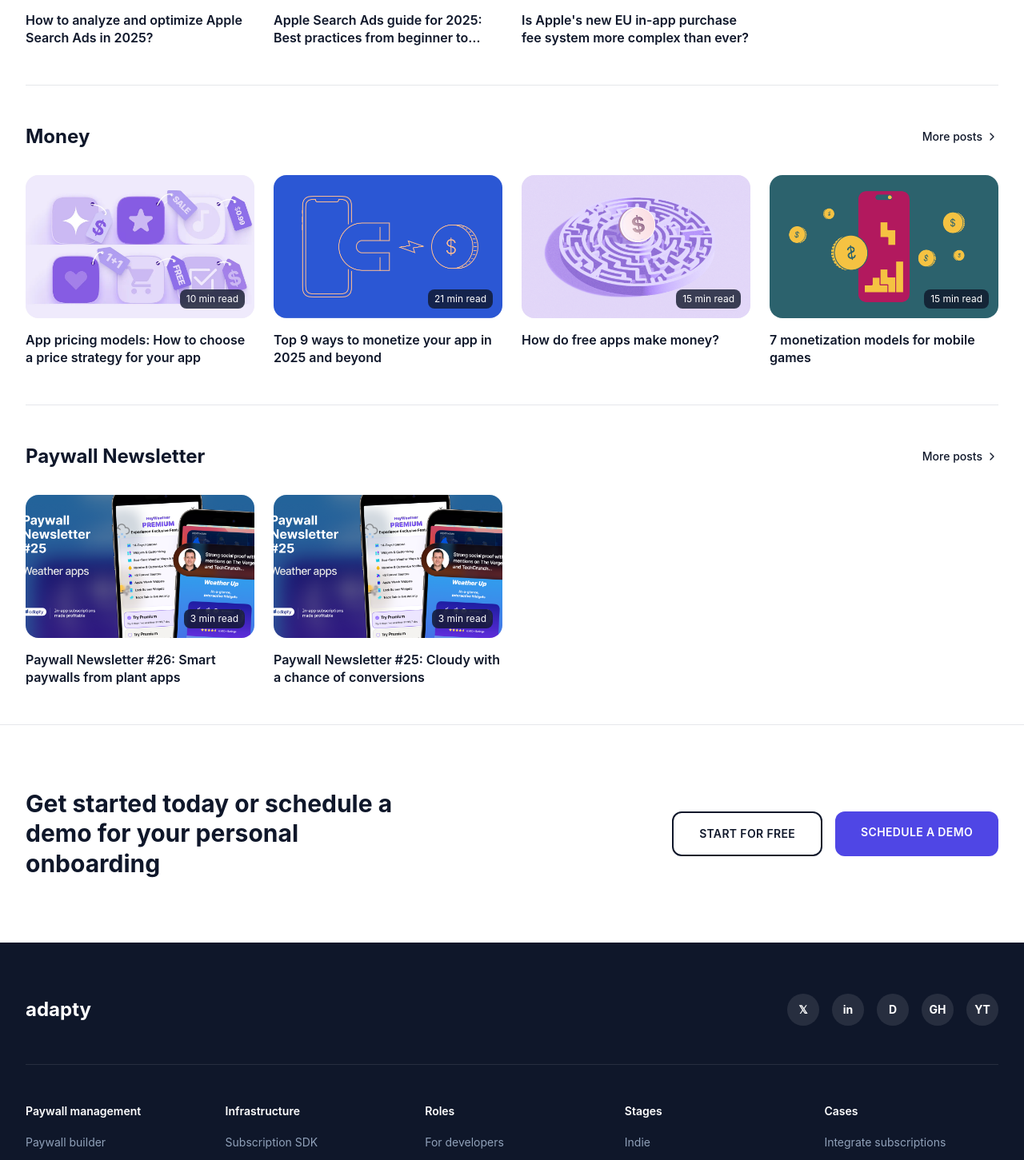
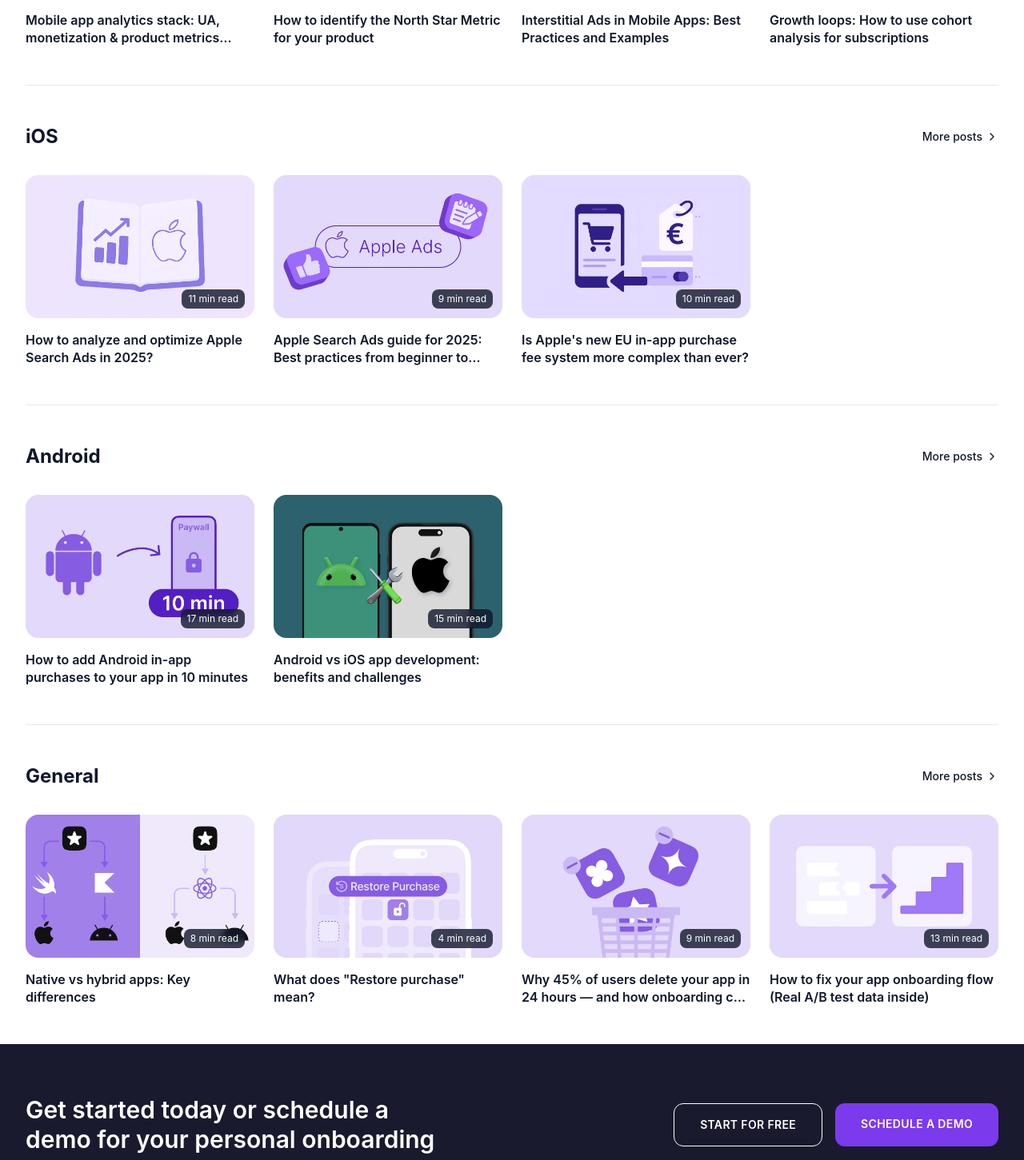
Before and after one commit to malkovitc/adapty, a Next.js app: page /adapty/blog in a window 1280 px wide. Shown: the part 3119-4570 px from the top of the page at 80% size. Built offline with nearby package versions, Linux system fonts and the light colour scheme; no server answers.

Commit message:
Fix blog footer: dark CTA section, correct category order

```diff
--- a/src/app/blog/page.tsx
+++ b/src/app/blog/page.tsx
@@ -438,17 +438,15 @@ export default function BlogPage() {
     }
   };
 
-  // Category display config
+  // Category display config - show categories that have posts
+  // Order matches adapty.io/blog for categories that exist in our data
   const categoryDisplayOrder = [
-    { slug: 'analytics', title: 'Analytics' },
-    { slug: 'android', title: 'Android' },
-    { slug: 'ios', title: 'iOS' },
     { slug: 'money', title: 'Money' },
     { slug: 'paywall-newsletter', title: 'Paywall Newsletter' },
-    { slug: 'podcast', title: 'Podcast' },
-    { slug: 'product-releases', title: 'Product-releases' },
-    { slug: 'trends-insights', title: 'Trends-insights' },
-    { slug: 'tutorial', title: 'Tutorial' },
+    { slug: 'analytics', title: 'Analytics' },
+    { slug: 'ios', title: 'iOS' },
+    { slug: 'android', title: 'Android' },
+    { slug: 'general', title: 'General' },
   ];
 
   return (
@@ -619,11 +617,12 @@ export default function BlogPage() {
         </div>
       )}
 
-      {/* CTA Section */}
-      <section className="py-20 bg-white border-t border-[#E5E7EB]">
+      {/* Full Footer with CTA */}
+      <footer className="bg-[#1A1A2E] text-white">
         <div className="max-w-7xl mx-auto px-4 sm:px-6 lg:px-8">
-          <div className="flex flex-col lg:flex-row items-center justify-between gap-8">
-            <h2 className="text-2xl md:text-3xl font-bold text-[#0F172A] leading-tight" style={{ maxWidth: '32rem' }}>
+          {/* CTA Section */}
+          <div className="py-16 flex flex-col lg:flex-row items-center justify-between gap-8 border-b border-white/10">
+            <h2 className="text-2xl md:text-3xl font-semibold text-white leading-tight" style={{ maxWidth: '32rem' }}>
               Get started today or schedule a demo for your personal onboarding
             </h2>
             <div className="flex flex-col sm:flex-row gap-4">
@@ -631,7 +630,7 @@ export default function BlogPage() {
                 href="https://adapty.io/signup/"
                 target="_blank"
                 rel="noopener noreferrer"
-                className="px-8 py-4 text-sm font-semibold text-[#0F172A] bg-white border-2 border-[#0F172A] rounded-lg hover:bg-[#F8FAFC] transition-colors text-center uppercase tracking-wide"
+                className="px-8 py-4 text-sm font-semibold text-white bg-transparent border border-white rounded-lg hover:bg-white/10 transition-colors text-center uppercase tracking-wide"
               >
                 Start for free
               </Link>
@@ -639,20 +638,15 @@ export default function BlogPage() {
                 href="https://adapty.io/demo/"
                 target="_blank"
                 rel="noopener noreferrer"
-                className="px-8 py-4 text-sm font-semibold text-white bg-[#4F46E5] rounded-lg hover:bg-[#4338CA] transition-colors text-center uppercase tracking-wide"
+                className="px-8 py-4 text-sm font-semibold text-white bg-[#7C3AED] rounded-lg hover:bg-[#6D28D9] transition-colors text-center uppercase tracking-wide"
               >
                 Schedule a demo
               </Link>
             </div>
           </div>
-        </div>
-      </section>
 
-      {/* Full Footer */}
-      <footer className="bg-[#0F172A] text-white">
-        <div className="max-w-7xl mx-auto px-4 sm:px-6 lg:px-8">
           {/* Logo and Social */}
-          <div className="pt-16 pb-12 flex flex-col md:flex-row items-start md:items-center justify-between gap-8 border-b border-white/10">
+          <div className="py-12 flex flex-col md:flex-row items-start md:items-center justify-between gap-8 border-b border-white/10">
             <Link href="/" className="text-2xl font-bold text-white">
               adapty
             </Link>
```
